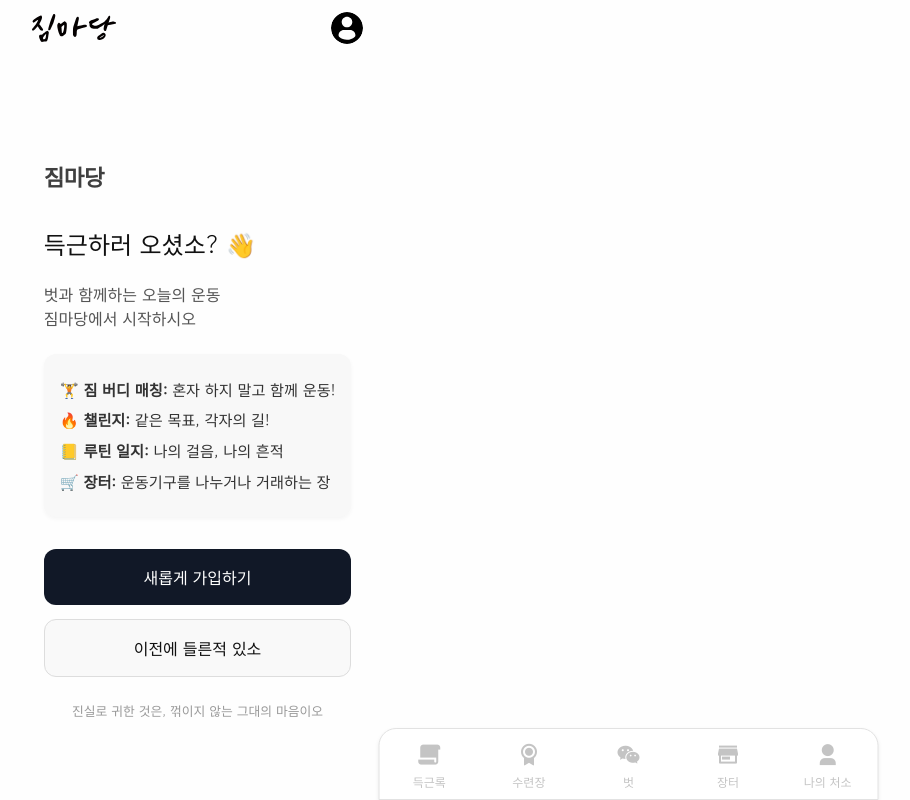
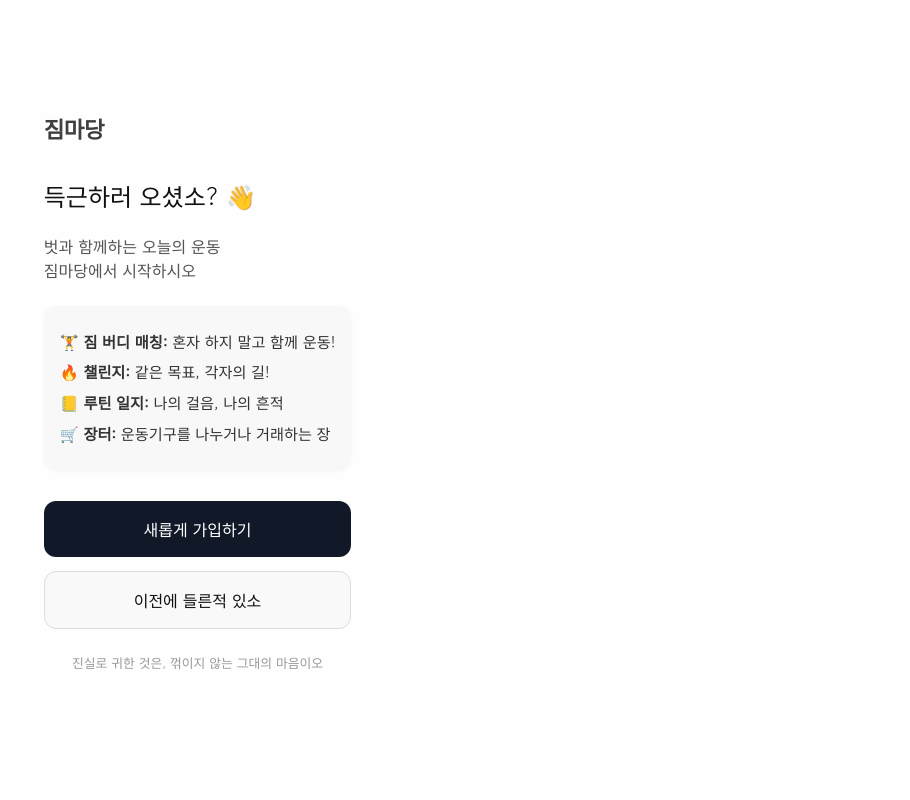
Before and after one commit to soi02/gymfrontend, a React (Vite) app: page /gymmadang in a window 1280 px wide. Shown: the whole page, without its empty margins (15-925 px from the left). Built offline with nearby package versions, Linux system fonts and the light colour scheme.

Commit message:
ㄴㅇㄹ

```diff
--- a/src/App.jsx
+++ b/src/App.jsx
@@ -30,7 +30,7 @@ function AppContent() {
   const location = useLocation();
 
   // TopHeader를 숨길 경로들
-  const hideHeaderFooterRoutes = ['/', '/login', '/register']; // 숨길 경로들
+  const hideHeaderFooterRoutes = ['/gymmadang', '/gymmadang/login', '/gymmadang/register']; // 숨길 경로들
 
   const isChallengeSection = location.pathname.startsWith('/challenge');
   const isTestSection = location.pathname.startsWith('/challengeTest');
--- a/src/global/pages/WelcomePage.jsx
+++ b/src/global/pages/WelcomePage.jsx
@@ -47,8 +47,8 @@ export default function WelcomePage() {
             </div>
 
             <div className="button-group">
-                <Link to="/register" className="btn primary">새롭게 가입하기</Link>
-                <Link to="/login" className="btn">이전에 들른적 있소</Link>
+                <Link to="/gymmadang/register" className="btn primary">새롭게 가입하기</Link>
+                <Link to="/gymmadang/login" className="btn">이전에 들른적 있소</Link>
             </div>
 
             <p className="small-tip">진실로 귀한 것은, 꺾이지 않는 그대의 마음이오</p>
```
